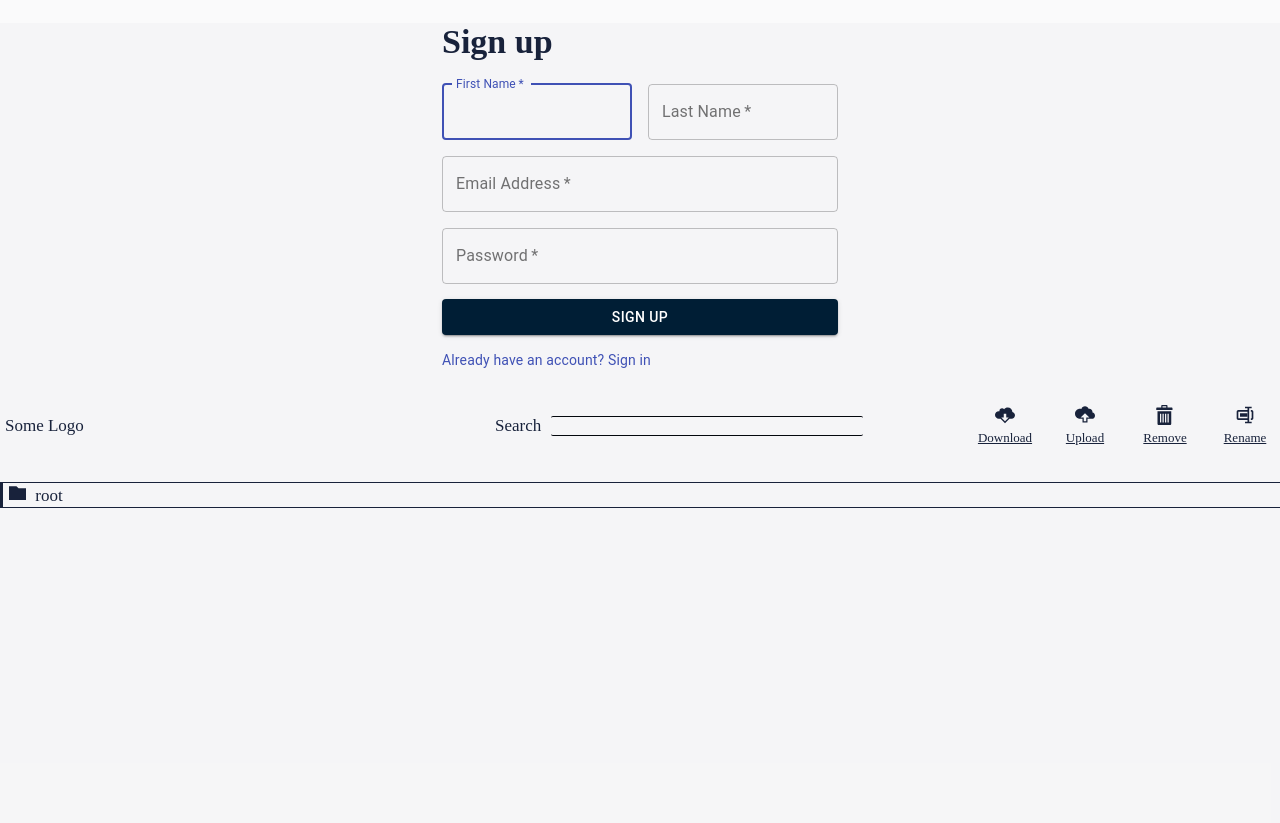
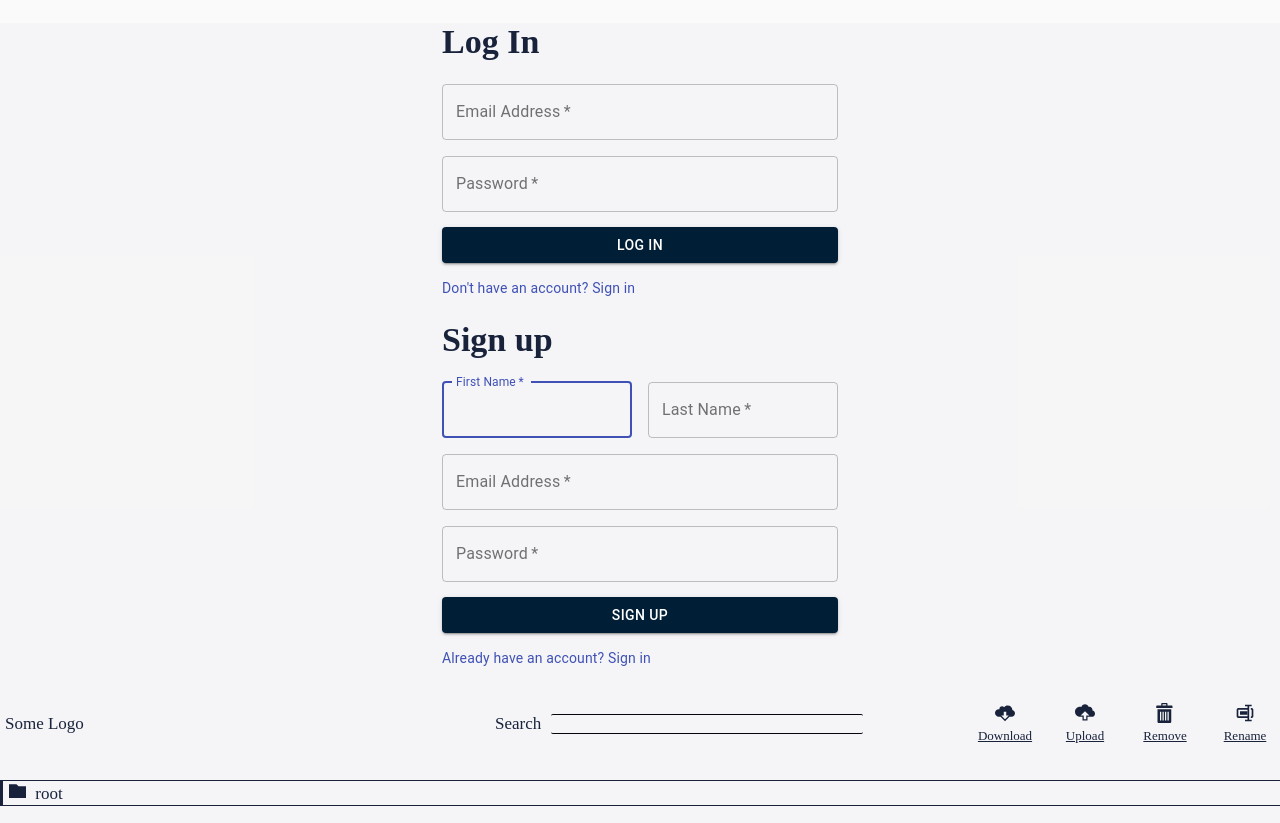
Before and after one commit to Ali-Ouahhabi/file-browser, a React (Create React App) app: page / in a window 1280 px wide. Built offline with nearby package versions, Linux system fonts and the light colour scheme.

Commit message:
Login form

```diff
--- a/src/App.js
+++ b/src/App.js
@@ -2,11 +2,13 @@ import './App.scss';
 import React from 'react';
 import FileManager from './components/file-manager/FileManager/FileManager';
 import Register from "./components/user/register"
+import LogIn from './components/user/login';
 
 function App() {
 
   return (
     <div>
+    <LogIn/>
     <Register></Register>
 
     <FileManager></FileManager>
--- /dev/null
+++ b/src/components/user/login.js
@@ -0,0 +1,98 @@
+import React from "react";
+import {
+    Button,
+    Container,
+    Grid,
+    Link,
+    TextField,
+} from "@material-ui/core";
+
+class LogIn extends React.Component {
+    constructor(props){
+        super(props);
+         this.handleChange = this.handleChange.bind(this);
+         this.handleSubmit = this.handleSubmit.bind(this);
+         this.state = {
+         email:"",
+         password:""
+         }
+   }
+
+     handleChange(event){
+         console.log("***********************************")
+         console.log(event)
+         this.setState({
+         [event.target.name]: event.target.value
+         });
+     }
+
+     handleSubmit(){
+         console.log("vals ",this.state);
+     }
+
+     render(){
+         return(
+            <Container component="main" maxWidth="xs">
+            <div>
+                <h1> Log In </h1>
+                <Grid container spacing={2}>
+                    <Grid item xs={12}>
+                        <TextField
+                            variant="outlined"
+                            required
+                            fullWidth
+                            id="email"
+                            label="Email Address"
+                            name="email"
+                            autoComplete="email"
+                            onChange={this.handleChange}
+                            value={this.state.email}
+                        />
+                    </Grid>
+                    <Grid item xs={12}>
+                        <TextField
+                            variant="outlined"
+                            required
+                            fullWidth
+                            name="password"
+                            label="Password"
+                            type="password"
+                            id="password"
+                            autoComplete="current-password"
+                            onChange={this.handleChange}
+                            value={this.state.password}
+                        />
+                    </Grid>
+                </Grid>
+                <Button
+                    style={{
+                        margin: "15px 0",
+                        backgroundColor: "#001e35",
+                        color: "white",
+                        '&:hover': {
+                            backgroundColor: "white",
+                            color: "#001e35",
+                        }
+                    }}
+                    type="submit"
+                    fullWidth
+                    variant="contained"
+                    color="#001e35"
+                    onClick={this.handleSubmit}
+                >
+                    Log In
+                </Button>
+                <Grid container justify="flex-end">
+                    <Grid item>
+                        <Link href="#" variant="body2" onClick={this.props.login}>
+                            Don't have an account? Sign in
+                         </Link>
+                    </Grid>
+                </Grid>
+            </div>
+        </Container>
+         )
+     }
+}
+
+export default LogIn;
```
